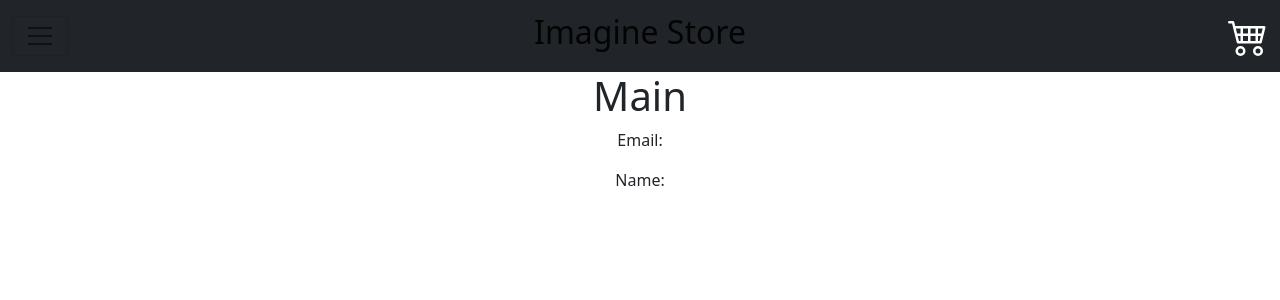
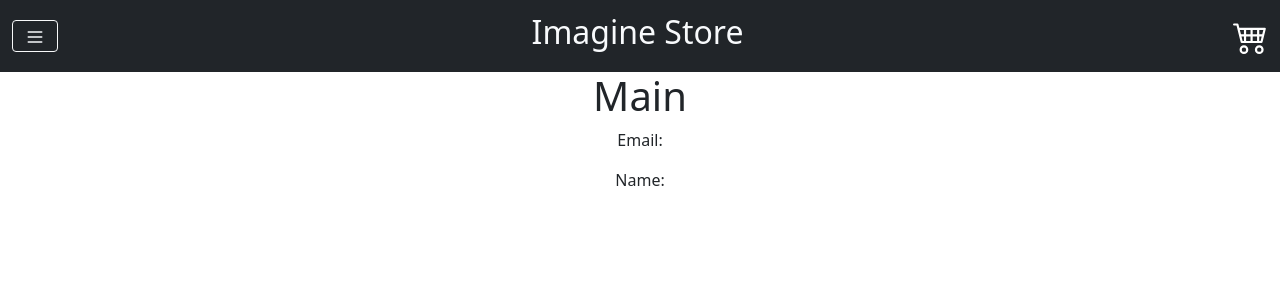
Before and after one commit to Warywise/imagine-store, a React (Create React App) app: page / in a window 1280 px wide. Shown: the top 300 px of the page. Built offline with nearby package versions, Linux system fonts and the light colour scheme; no server answers.

Commit message:
Style(header)=> basic styles for CategoriesDropdown

```diff
--- a/src/App.scss
+++ b/src/App.scss
@@ -1,5 +1,16 @@
 .App {
   text-align: center;
+}
+
+.nav-bar {
+
+  h2 {
+    color: #f8fafc;
+  }
+
+  .nav-toggle-icon {
+    color: #f8fafc;
+  }
 }
 
 div.cat-nav {
--- a/src/components/header/Header.tsx
+++ b/src/components/header/Header.tsx
@@ -2,6 +2,7 @@ import React, { useState, useEffect } from 'react';
 import { NavLink } from 'react-router-dom';
 
 import { BsCart4 } from 'react-icons/bs';
+import { HiOutlineMenu } from 'react-icons/hi';
 
 import Offcanvas from 'react-bootstrap/Offcanvas';
 import Container from 'react-bootstrap/Container';
@@ -19,11 +20,13 @@ function Header() {
   const defaultS = { textDecoration: 'none' };
 
   return (
-    <Navbar bg="dark" expand={false} sticky='top' collapseOnSelect>
+    <Navbar bg="dark" expand={false} sticky='top' collapseOnSelect className='nav-bar'>
       <Container fluid>
-        <Navbar.Toggle aria-controls="offcanvasNavbar" />
+        <Navbar.Toggle aria-controls="offcanvasNavbar" className='nav-toggle border-light'>
+          <HiOutlineMenu className='nav-toggle-icon'/>
+        </Navbar.Toggle>
         <Navbar.Brand href="#"><h2>Imagine Store</h2></Navbar.Brand>
-        <BsCart4 color='white' size={40} />
+        <BsCart4 color='white' size={35} />
         <Navbar.Offcanvas
           id="offcanvasNavbar"
           aria-labelledby="offcanvasNavbarLabel"
```
